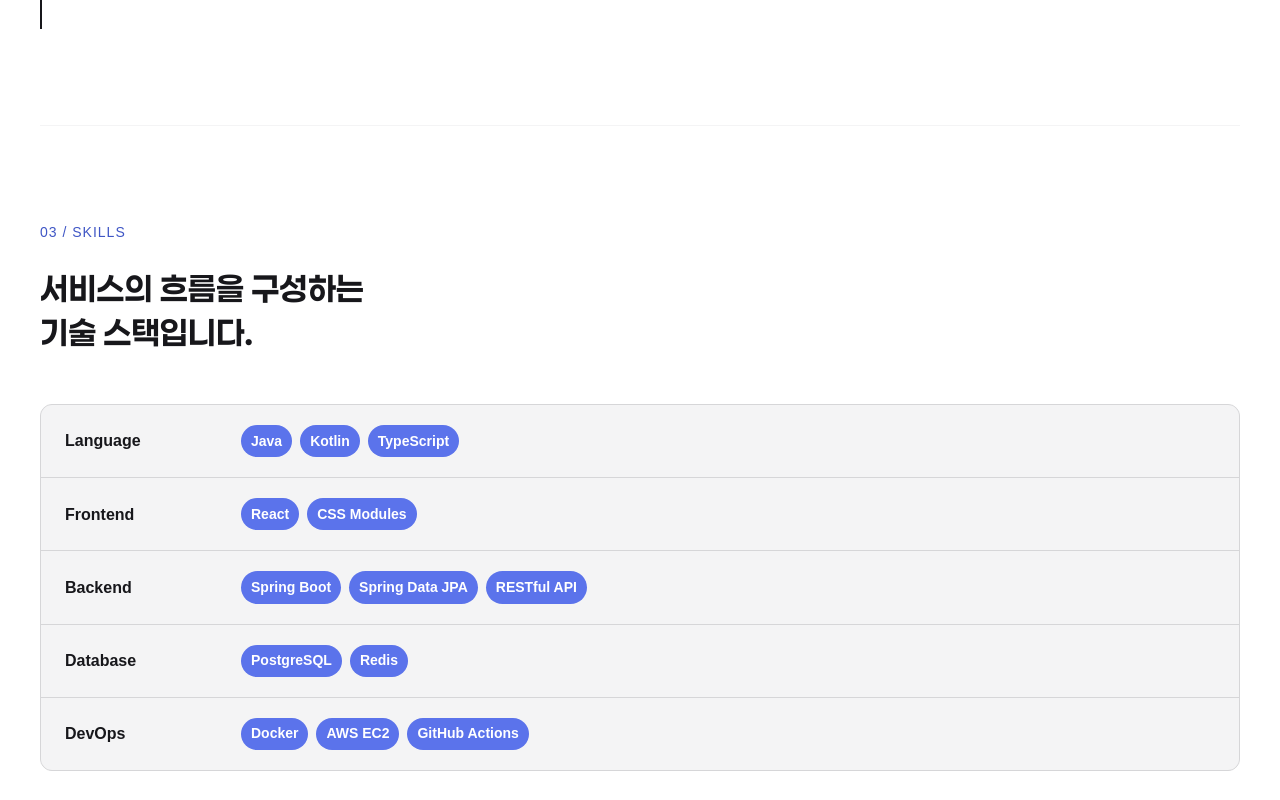
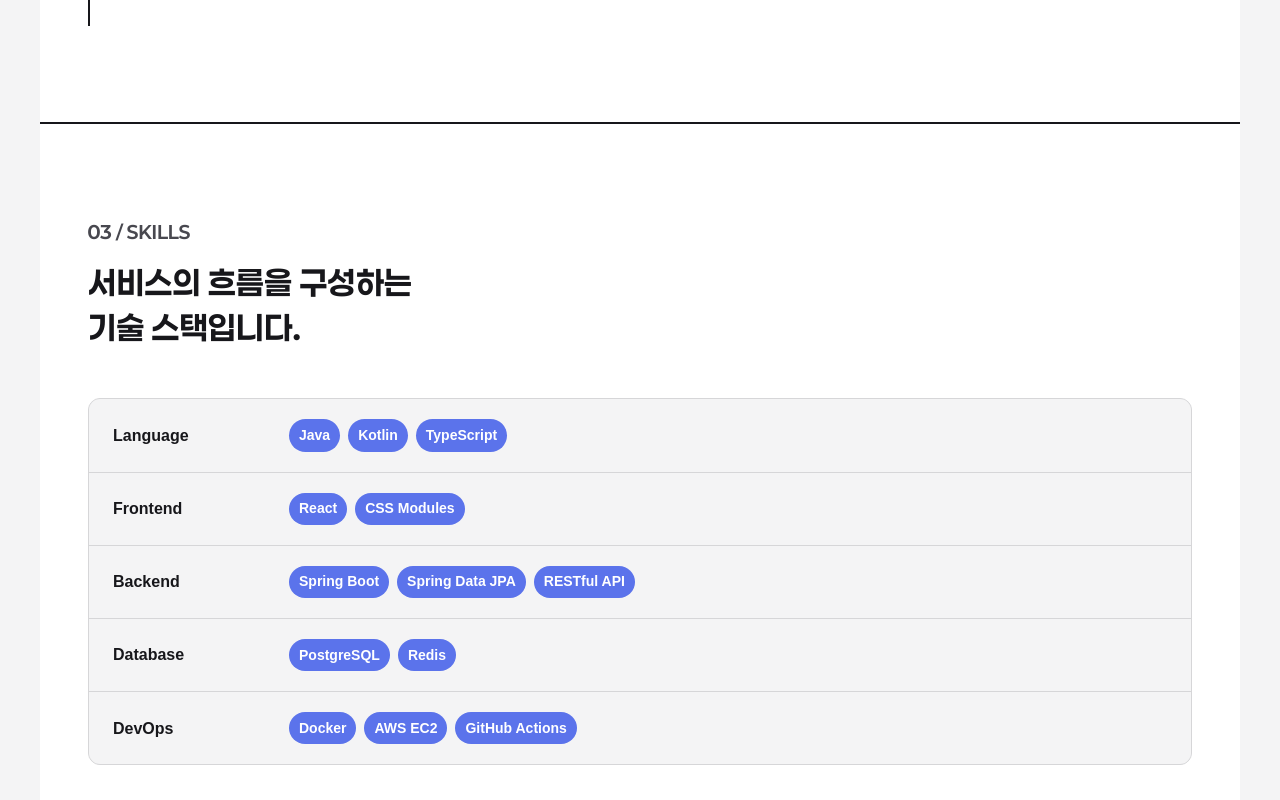
Before and after one commit to SeungJunS0ng/portfolio-site, a React (Vite) app: page / in a window 1280 px wide. Shown: the part 1240-2040 px from the top of the page. Built offline with nearby package versions, Linux system fonts and the light colour scheme; a web font is replaced by a local one.

Commit message:
style: 전역 레이아웃과 공통 섹션 스타일 재구성

```diff
--- a/src/styles/global.css
+++ b/src/styles/global.css
@@ -28,62 +28,15 @@
   font-display: swap;
 }
 
-* {
-  box-sizing: border-box;
-  margin: 0;
-  padding: 0;
-}
-
-html {
-  scroll-behavior: smooth;
-}
-
-body {
-  font-family: var(--font-pretendard);
-  color: var(--gray-900);
-  background: var(--gray-0);
-}
-
-#root {
-  width: min(1200px, calc(100% - 3rem));
-  margin: 0 auto;
-}
-main {
-  display: block;
-}
-.section {
-  padding: 6rem 0;
-  border-top: 1px solid var(--gray-100);
-}
-.section-label {
-  margin-bottom: 24px;
-  color: var(--blue-700);
-  font: var(--font-small);
-  letter-spacing: 1px;
-}
-h2 {
-  color: var(--gray-900);
-  font: var(--font-h1);
-}
-
-a {
-  color: inherit;
-  text-decoration: none;
-}
-
-button {
-  font: inherit;
-  border: 0;
-  background: none;
-  cursor: pointer;
-}
-
-ul,
-ol {
-  list-style: none;
-}
-
-.container {
-  width: 100%;
-  margin: 0 auto;
-}
+* { box-sizing: border-box; margin: 0; padding: 0; }
+html { scroll-behavior: smooth; }
+body { min-width: 320px; color: var(--gray-900); background: var(--gray-100); font-family: var(--font-pretendard); }
+#root { width: min(1200px, calc(100% - 3rem)); min-height: 100vh; margin: 0 auto; background: var(--gray-0); }
+.section { padding: 6rem 3rem; border-top: 2px solid var(--gray-900); }
+.section-label { margin-bottom: 1rem; color: var(--gray-700); font: var(--font-h3); }
+h1, h2, h3 { color: var(--gray-900); }
+h2 { font: var(--font-h1); }
+a { color: inherit; text-decoration: none; }
+button { font: inherit; border: 0; background: none; cursor: pointer; }
+ul, ol { list-style: none; }
+@media (max-width: 720px) { #root { width: 100%; } .section { padding: 4rem 1.5rem; } }
```
